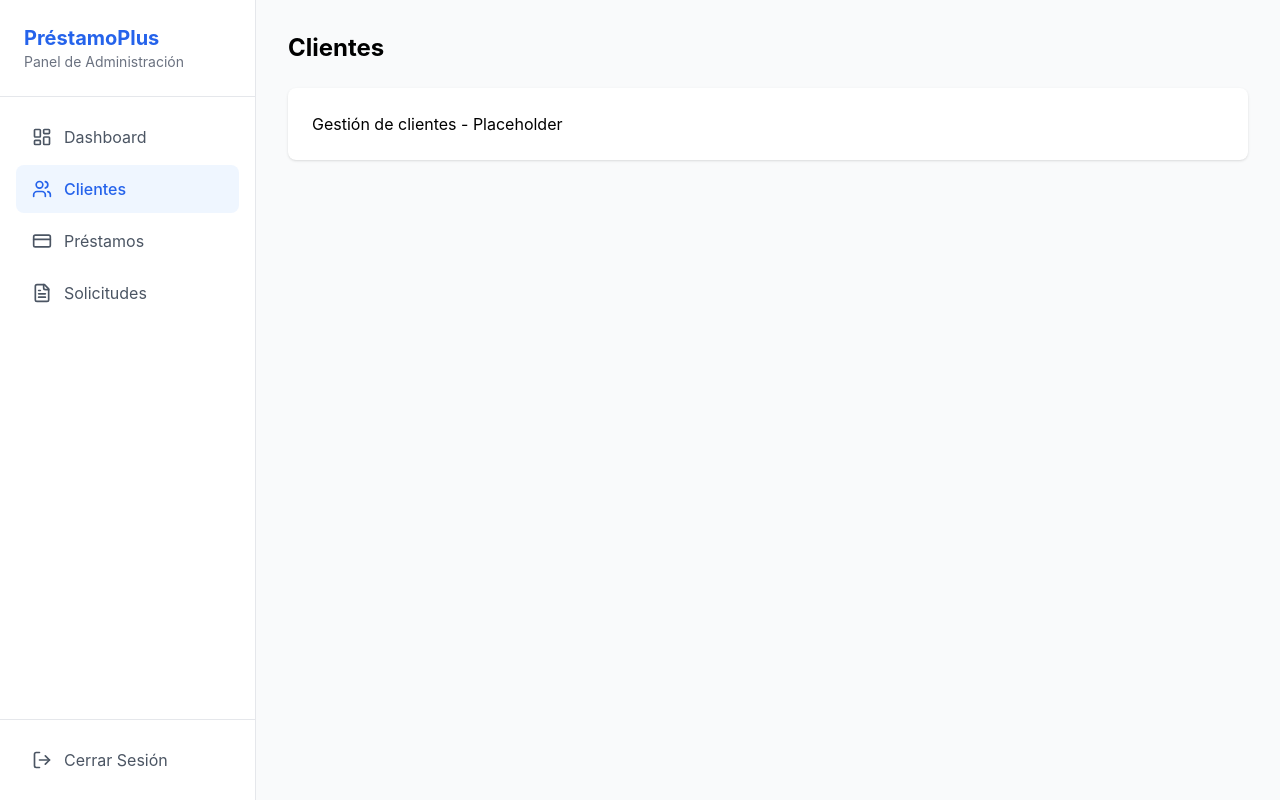
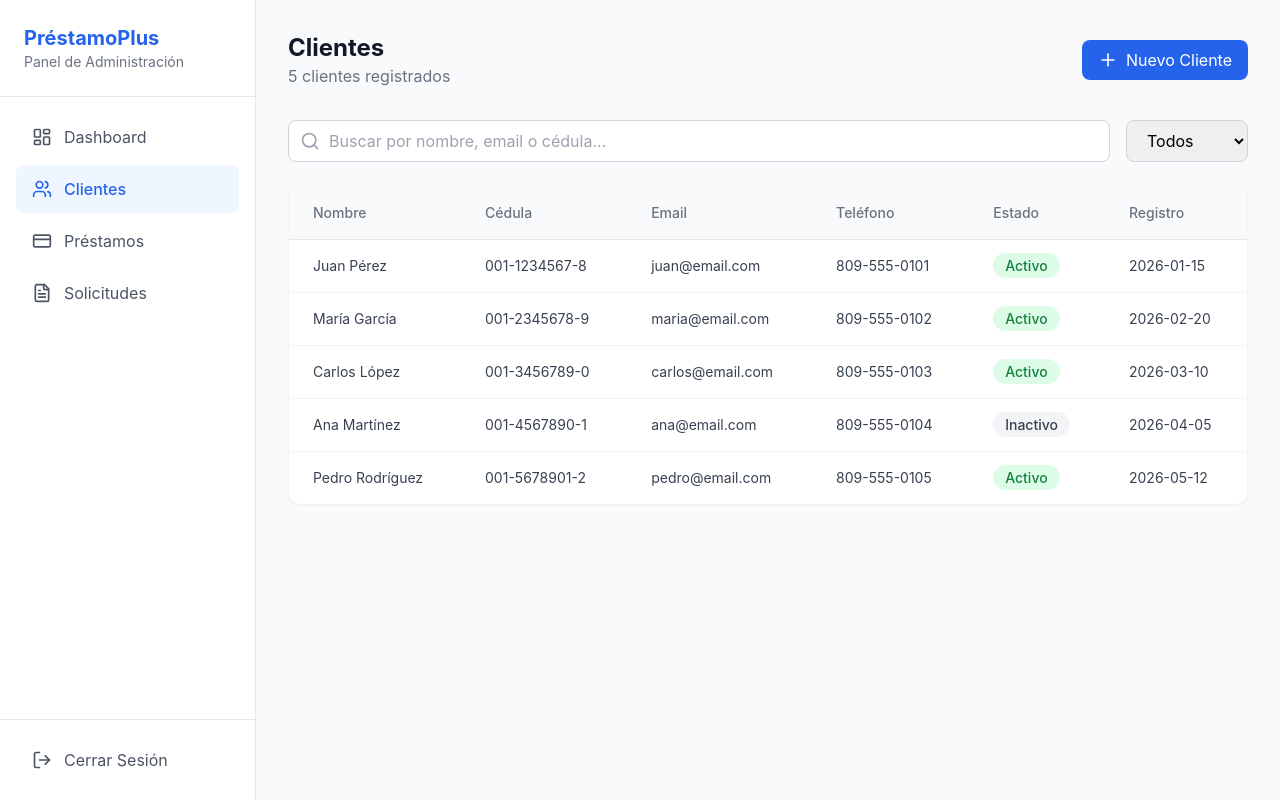
Before and after one commit to Adrianh-14/Presta-, a React (Vite) app: page /admin/clientes in a window 1280 px wide. Built offline with nearby package versions, Linux system fonts and the light colour scheme.

Commit message:
Add Clientes page with search, status filters, and data table

```diff
--- a/src/pages/admin/Clientes.jsx
+++ b/src/pages/admin/Clientes.jsx
@@ -1,10 +1,67 @@
+import { useState } from 'react';
+import { Search, Plus } from 'lucide-react';
+import DataTable from '../../components/DataTable';
+import StatusBadge from '../../components/StatusBadge';
+import { clientes } from '../../data/mockData';
+
+const columns = [
+  { key: 'nombre', label: 'Nombre' },
+  { key: 'cedula', label: 'Cédula' },
+  { key: 'email', label: 'Email' },
+  { key: 'telefono', label: 'Teléfono' },
+  { key: 'estado', label: 'Estado', render: (value) => <StatusBadge status={value} /> },
+  { key: 'fechaRegistro', label: 'Registro' },
+];
+
 export default function Clientes() {
+  const [search, setSearch] = useState('');
+  const [filtro, setFiltro] = useState('todos');
+
+  const clientesFiltrados = clientes.filter((c) => {
+    const matchSearch = c.nombre.toLowerCase().includes(search.toLowerCase()) ||
+                       c.email.toLowerCase().includes(search.toLowerCase()) ||
+                       c.cedula.includes(search);
+    const matchFiltro = filtro === 'todos' || c.estado === filtro;
+    return matchSearch && matchFiltro;
+  });
+
   return (
     <div>
-      <h1 className="text-2xl font-bold mb-6">Clientes</h1>
-      <div className="bg-white rounded-lg shadow p-6">
-        <p>Gestión de clientes - Placeholder</p>
+      <div className="flex items-center justify-between mb-8">
+        <div>
+          <h1 className="text-2xl font-bold text-gray-900">Clientes</h1>
+          <p className="text-gray-500">{clientes.length} clientes registrados</p>
+        </div>
+        <button className="flex items-center gap-2 bg-primary-600 text-white px-4 py-2 rounded-lg hover:bg-primary-700 transition-colors">
+          <Plus size={20} />
+          Nuevo Cliente
+        </button>
       </div>
+
+      {/* Filters */}
+      <div className="flex gap-4 mb-6">
+        <div className="relative flex-1">
+          <Search className="absolute left-3 top-1/2 -translate-y-1/2 text-gray-400" size={20} />
+          <input
+            type="text"
+            placeholder="Buscar por nombre, email o cédula..."
+            value={search}
+            onChange={(e) => setSearch(e.target.value)}
+            className="w-full pl-10 pr-4 py-2 border border-gray-300 rounded-lg focus:ring-2 focus:ring-primary-500 focus:border-primary-500"
+          />
+        </div>
+        <select
+          value={filtro}
+          onChange={(e) => setFiltro(e.target.value)}
+          className="px-4 py-2 border border-gray-300 rounded-lg focus:ring-2 focus:ring-primary-500 focus:border-primary-500"
+        >
+          <option value="todos">Todos</option>
+          <option value="activo">Activos</option>
+          <option value="inactivo">Inactivos</option>
+        </select>
+      </div>
+
+      <DataTable columns={columns} data={clientesFiltrados} />
     </div>
   );
 }
```
